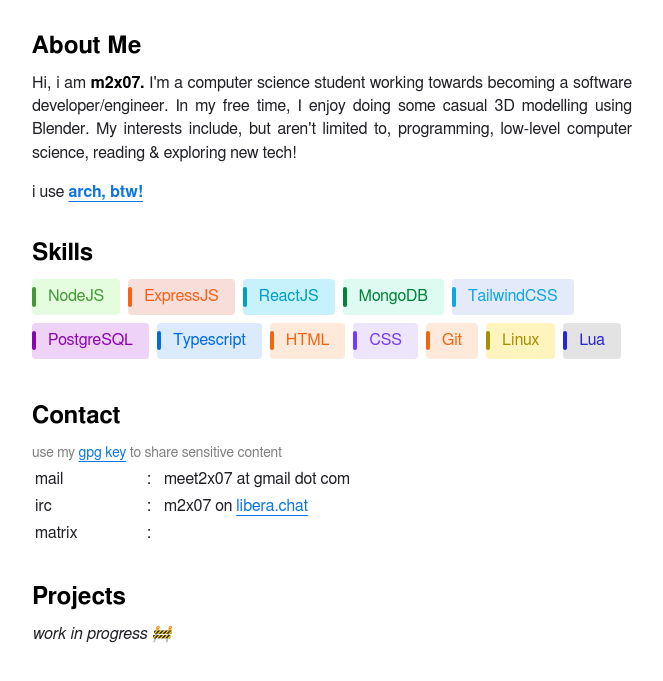
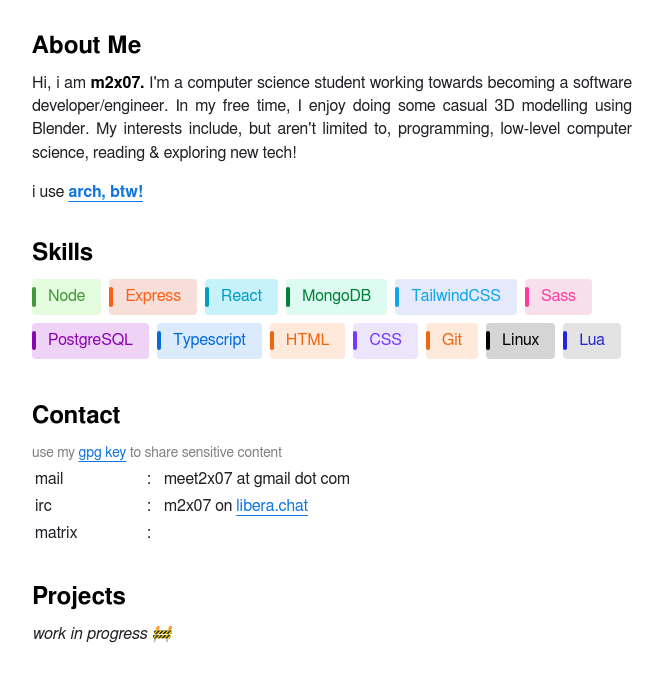
Before and after one commit to m2x07/m2x07.github.io, a website: page index.html in a window 1280 px wide. Shown: the part 173-854 px from the top of the page, without its empty margins (308-971 px from the left). Drawn offline with Linux system fonts and the light colour scheme.

Commit message:
add: Sass card, fix color for Linux and spelling fixes

```diff
--- a/index.html
+++ b/index.html
@@ -55,7 +55,7 @@
             --accent-bg-light: #e3fdde;
             --accent-bg-dark: #0f2b09;
           "
-          >NodeJS</span
+          >Node</span
         >
         <span
           class="skill-card-modern"
@@ -65,7 +65,7 @@
             --accent-bg-light: #f7ded8;
             --accent-bg-dark: #2d1914;
           "
-          >ExpressJS</span
+          >Express</span
         >
         <span
           class="skill-card-modern"
@@ -75,7 +75,7 @@
             --accent-bg-light: #c8f2fb;
             --accent-bg-dark: #0e2024;
           "
-          >ReactJS</span
+          >React</span
         >
         <span
           class="skill-card-modern"
@@ -96,6 +96,16 @@
             --accent-bg-dark: #10182d;
           "
           >TailwindCSS</span
+        >
+        <span
+          class="skill-card-modern"
+          style="
+            --accent-dark: #ea509e;
+            --accent-light: #ff3b9e;
+            --accent-bg-light: #f7e0eb;
+            --accent-bg-dark: #310f20;
+          "
+          >Sass</span
         >
         <span
           class="skill-card-modern"
@@ -150,10 +160,10 @@
         <span
           class="skill-card-modern"
           style="
-            --accent-dark: #eac810;
-            --accent-light: #a88e01;
-            --accent-bg-light: #fff4be;
-            --accent-bg-dark: #3e360d;
+            --accent-dark: #e1e1e1;
+            --accent-light: #000000;
+            --accent-bg-light: #d5d5d5;
+            --accent-bg-dark: #282828;
           "
           >Linux</span
         >
```
